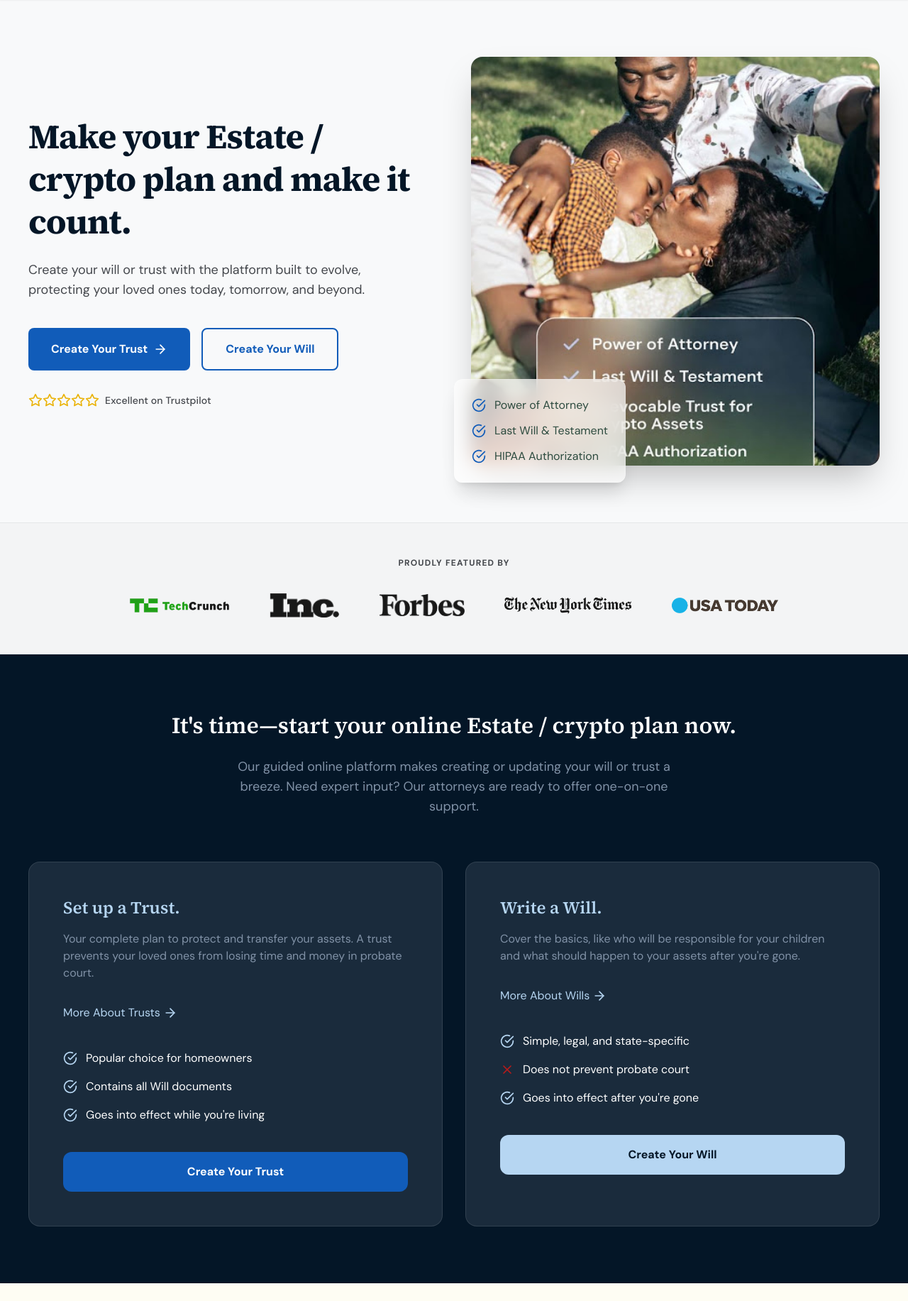
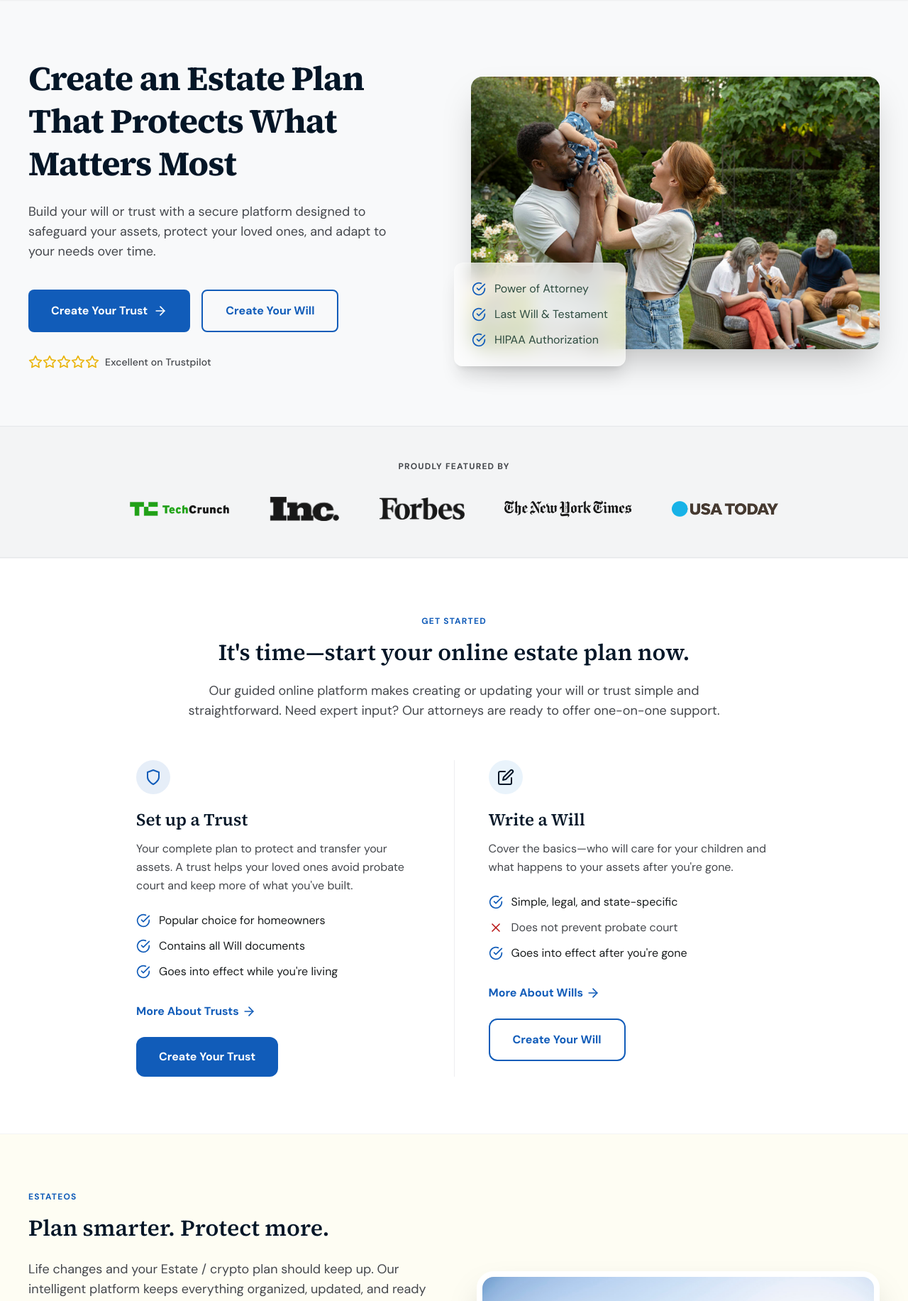
Before and after one commit to carter46/wyomingtrust, a PHP site: page / in a window 1280 px wide. Shown: the part 80-1913 px from the top of the page at 71% size. Run offline with PHP 8.4, Linux system fonts and the light colour scheme; some libraries are stand-ins or nearby versions.

Commit message:
Update index.php

```diff
--- a/index.php
+++ b/index.php
@@ -6,12 +6,30 @@
 <!-- Hero Section -->
 <section class="relative overflow-hidden pt-section-padding-lg pb-section-padding-lg px-gutter">
 <div class="max-w-container-max mx-auto grid grid-cols-1 lg:grid-cols-2 gap-12 items-center">
-<div class="z-10">
+<div class="relative order-1 lg:order-2">
+<div class="rounded-2xl overflow-hidden shadow-2xl">
+<img class="w-full h-auto object-cover scale-105 hover:scale-100 transition-transform duration-700" alt="Family planning their estate together" src="<?php echo asset_url('Storage/images/hero_slide3.jpg'); ?>"/>
+</div>
+<div class="absolute -bottom-6 -left-6 glass-card p-6 rounded-xl shadow-xl hidden md:block border border-white/20">
+<ul class="space-y-3">
+<li class="flex items-center gap-3 text-deep-forest font-label-md">
+<?php echo wt_icon('check-circle', 'text-secondary'); ?> Power of Attorney
+                            </li>
+<li class="flex items-center gap-3 text-deep-forest font-label-md">
+<?php echo wt_icon('check-circle', 'text-secondary'); ?> Last Will &amp; Testament
+                            </li>
+<li class="flex items-center gap-3 text-deep-forest font-label-md">
+<?php echo wt_icon('check-circle', 'text-secondary'); ?> HIPAA Authorization
+                            </li>
+</ul>
+</div>
+</div>
+<div class="z-10 order-2 lg:order-1">
 <h1 class="font-display-lg text-display-lg mb-6 text-primary leading-tight">
-                        Make your Estate / crypto plan and make it count.
+                        Create an Estate Plan That Protects What Matters Most
                     </h1>
 <p class="font-body-lg text-body-lg text-on-surface-variant mb-10 max-w-lg">
-                        Create your will or trust with the platform built to evolve, protecting your loved ones today, tomorrow, and beyond.
+                        Build your will or trust with a secure platform designed to safeguard your assets, protect your loved ones, and adapt to your needs over time.
                     </p>
 <div class="flex flex-col sm:flex-row gap-4">
 <a class="bg-secondary text-on-secondary px-8 py-4 rounded-lg font-bold flex items-center justify-center gap-2 hover:shadow-lg transition-all group" href="onboarding/onboarding.php">
@@ -33,24 +51,6 @@
 <span class="font-label-md text-label-md">Excellent on Trustpilot</span>
 </div>
 </div>
-<div class="relative">
-<div class="rounded-2xl overflow-hidden shadow-2xl">
-<img class="w-full h-auto object-cover scale-105 hover:scale-100 transition-transform duration-700" alt="A diverse family sharing a joyful moment in a sun-drenched living room" src="<?php echo asset_url('Storage/images/hero-family-living-room.jpg'); ?>"/>
-</div>
-<div class="absolute -bottom-6 -left-6 glass-card p-6 rounded-xl shadow-xl hidden md:block border border-white/20">
-<ul class="space-y-3">
-<li class="flex items-center gap-3 text-deep-forest font-label-md">
-<?php echo wt_icon('check-circle', 'text-secondary'); ?> Power of Attorney
-                            </li>
-<li class="flex items-center gap-3 text-deep-forest font-label-md">
-<?php echo wt_icon('check-circle', 'text-secondary'); ?> Last Will &amp; Testament
-                            </li>
-<li class="flex items-center gap-3 text-deep-forest font-label-md">
-<?php echo wt_icon('check-circle', 'text-secondary'); ?> HIPAA Authorization
-                            </li>
-</ul>
-</div>
-</div>
 </div>
 </section>
 
@@ -69,57 +69,70 @@
 </section>
 
 <!-- Service Comparison (Trust vs Will) -->
-<section class="py-section-padding-lg px-gutter bg-primary text-on-primary">
-<div class="max-w-container-max mx-auto text-center mb-16">
-<h2 class="font-headline-lg text-headline-lg mb-6">It's time—start your online Estate / crypto plan now.</h2>
-<p class="font-body-lg text-body-lg text-on-primary-container max-w-2xl mx-auto">
-                    Our guided online platform makes creating or updating your will or trust a breeze. Need expert input? Our attorneys are ready to offer one-on-one support.
+<section class="py-section-padding-lg px-gutter bg-white border-y border-outline-variant/20">
+<div class="max-w-container-max mx-auto">
+<div class="text-center max-w-3xl mx-auto mb-14">
+<span class="font-label-sm text-label-sm uppercase tracking-widest text-secondary mb-4 block">Get Started</span>
+<h2 class="font-headline-lg text-headline-lg mb-5 text-primary">It's time—start your online estate plan now.</h2>
+<p class="font-body-lg text-body-lg text-on-surface-variant">
+                    Our guided online platform makes creating or updating your will or trust simple and straightforward. Need expert input? Our attorneys are ready to offer one-on-one support.
                 </p>
 </div>
-<div class="max-w-container-max mx-auto grid grid-cols-1 md:grid-cols-2 gap-8">
-<div class="bg-primary-container p-8 md:p-12 rounded-2xl border border-white/10 hover:border-sky-accent transition-colors group">
-<h3 class="font-headline-md text-headline-md mb-4 text-sky-accent">Set up a Trust.</h3>
-<p class="font-body-md text-body-md mb-8 text-on-primary-container">
-                        Your complete plan to protect and transfer your assets. A trust prevents your loved ones from losing time and money in probate court.
+<div class="max-w-4xl mx-auto flex flex-col lg:flex-row lg:items-stretch divide-y lg:divide-y-0 lg:divide-x divide-outline-variant/30">
+<div class="flex-1 py-10 lg:py-0 lg:pr-12 text-center lg:text-left">
+<div class="inline-flex items-center justify-center w-12 h-12 rounded-full bg-secondary/10 text-secondary mb-5">
+<?php echo wt_icon('shield', 'w-6 h-6'); ?>
+</div>
+<h3 class="font-headline-md text-headline-md mb-3 text-primary">Set up a Trust</h3>
+<p class="font-body-md text-body-md mb-6 text-on-surface-variant leading-relaxed">
+                        Your complete plan to protect and transfer your assets. A trust helps your loved ones avoid probate court and keep more of what you've built.
                     </p>
-<a class="inline-flex items-center text-sky-accent font-label-md mb-10 hover:underline" href="compare_trust_types_page.php">
+<ul class="space-y-3 mb-8 text-left max-w-sm mx-auto lg:mx-0">
+<li class="flex items-center gap-3 text-on-surface">
+<?php echo wt_icon('check-circle', 'text-secondary flex-shrink-0'); ?> Popular choice for homeowners
+                        </li>
+<li class="flex items-center gap-3 text-on-surface">
+<?php echo wt_icon('check-circle', 'text-secondary flex-shrink-0'); ?> Contains all Will documents
+                        </li>
+<li class="flex items-center gap-3 text-on-surface">
+<?php echo wt_icon('check-circle', 'text-secondary flex-shrink-0'); ?> Goes into effect while you're living
+                        </li>
+</ul>
+<a class="inline-flex items-center text-secondary font-label-md font-bold mb-6 hover:underline" href="compare_trust_types_page.php">
                         More About Trusts
                         <?php echo wt_icon('arrow-forward', 'ml-1'); ?>
 </a>
-<ul class="space-y-4 mb-10">
-<li class="flex items-center gap-3">
-<?php echo wt_icon('check-circle', 'text-sky-accent'); ?> Popular choice for homeowners
+<div>
+<a class="inline-flex items-center justify-center w-full sm:w-auto bg-secondary text-on-secondary px-8 py-4 rounded-xl font-bold hover:opacity-90 transition-opacity" href="onboarding/onboarding.php">Create Your Trust</a>
+</div>
+</div>
+<div class="flex-1 py-10 lg:py-0 lg:pl-12 text-center lg:text-left">
+<div class="inline-flex items-center justify-center w-12 h-12 rounded-full bg-sky-accent/30 text-primary mb-5">
+<?php echo wt_icon('edit', 'w-6 h-6'); ?>
+</div>
+<h3 class="font-headline-md text-headline-md mb-3 text-primary">Write a Will</h3>
+<p class="font-body-md text-body-md mb-6 text-on-surface-variant leading-relaxed">
+                        Cover the basics—who will care for your children and what happens to your assets after you're gone.
+                    </p>
+<ul class="space-y-3 mb-8 text-left max-w-sm mx-auto lg:mx-0">
+<li class="flex items-center gap-3 text-on-surface">
+<?php echo wt_icon('check-circle', 'text-secondary flex-shrink-0'); ?> Simple, legal, and state-specific
                         </li>
-<li class="flex items-center gap-3">
-<?php echo wt_icon('check-circle', 'text-sky-accent'); ?> Contains all Will documents
+<li class="flex items-center gap-3 text-on-surface-variant">
+<?php echo wt_icon('close', 'text-error flex-shrink-0'); ?> Does not prevent probate court
                         </li>
-<li class="flex items-center gap-3">
-<?php echo wt_icon('check-circle', 'text-sky-accent'); ?> Goes into effect while you're living
+<li class="flex items-center gap-3 text-on-surface">
+<?php echo wt_icon('check-circle', 'text-secondary flex-shrink-0'); ?> Goes into effect after you're gone
                         </li>
 </ul>
-<a class="block w-full text-center bg-secondary text-on-secondary py-4 rounded-xl font-bold hover:bg-secondary-container transition-colors" href="onboarding/onboarding.php">Create Your Trust</a>
-</div>
-<div class="bg-primary-container p-8 md:p-12 rounded-2xl border border-white/10 hover:border-sky-accent transition-colors group">
-<h3 class="font-headline-md text-headline-md mb-4 text-sky-accent">Write a Will.</h3>
-<p class="font-body-md text-body-md mb-8 text-on-primary-container">
-                        Cover the basics, like who will be responsible for your children and what should happen to your assets after you're gone.
-                    </p>
-<a class="inline-flex items-center text-sky-accent font-label-md mb-10 hover:underline" href="compare_trust_types_page.php">
+<a class="inline-flex items-center text-secondary font-label-md font-bold mb-6 hover:underline" href="compare_trust_types_page.php">
                         More About Wills
                         <?php echo wt_icon('arrow-forward', 'ml-1'); ?>
 </a>
-<ul class="space-y-4 mb-10">
-<li class="flex items-center gap-3">
-<?php echo wt_icon('check-circle', 'text-sky-accent'); ?> Simple, legal, and state-specific
-                        </li>
-<li class="flex items-center gap-3">
-<?php echo wt_icon('close', 'text-error'); ?> Does not prevent probate court
-                        </li>
-<li class="flex items-center gap-3">
-<?php echo wt_icon('check-circle', 'text-sky-accent'); ?> Goes into effect after you're gone
-                        </li>
-</ul>
-<a class="block w-full text-center bg-sky-accent text-primary py-4 rounded-xl font-bold hover:bg-white transition-colors" href="onboarding/onboarding.php">Create Your Will</a>
+<div>
+<a class="inline-flex items-center justify-center w-full sm:w-auto border-2 border-secondary text-secondary px-8 py-4 rounded-xl font-bold hover:bg-secondary/5 transition-colors" href="onboarding/onboarding.php">Create Your Will</a>
+</div>
+</div>
 </div>
 </div>
 </section>
@@ -165,7 +178,7 @@
 <div class="w-full lg:w-1/2">
 <div class="relative">
 <div class="rounded-3xl overflow-hidden shadow-2xl border-8 border-white">
-<img class="w-full h-auto" alt="Modern estate planning dashboard interface" src="<?php echo asset_url('Storage/images/dashboard-estate-planning.jpg'); ?>"/>
+<img class="w-full h-auto object-cover" alt="Planning for retirement and long-term security" src="<?php echo asset_url('Storage/images/retirement_1.jpg'); ?>"/>
 </div>
 <div class="absolute -bottom-8 -right-8 bg-primary text-on-primary p-6 rounded-2xl max-w-xs shadow-xl hidden xl:block">
 <p class="text-sm italic mb-4">"I loved knowing exactly what my plan was missing. The AI powered recommendations showed me gaps I hadn't even considered."</p>
```
